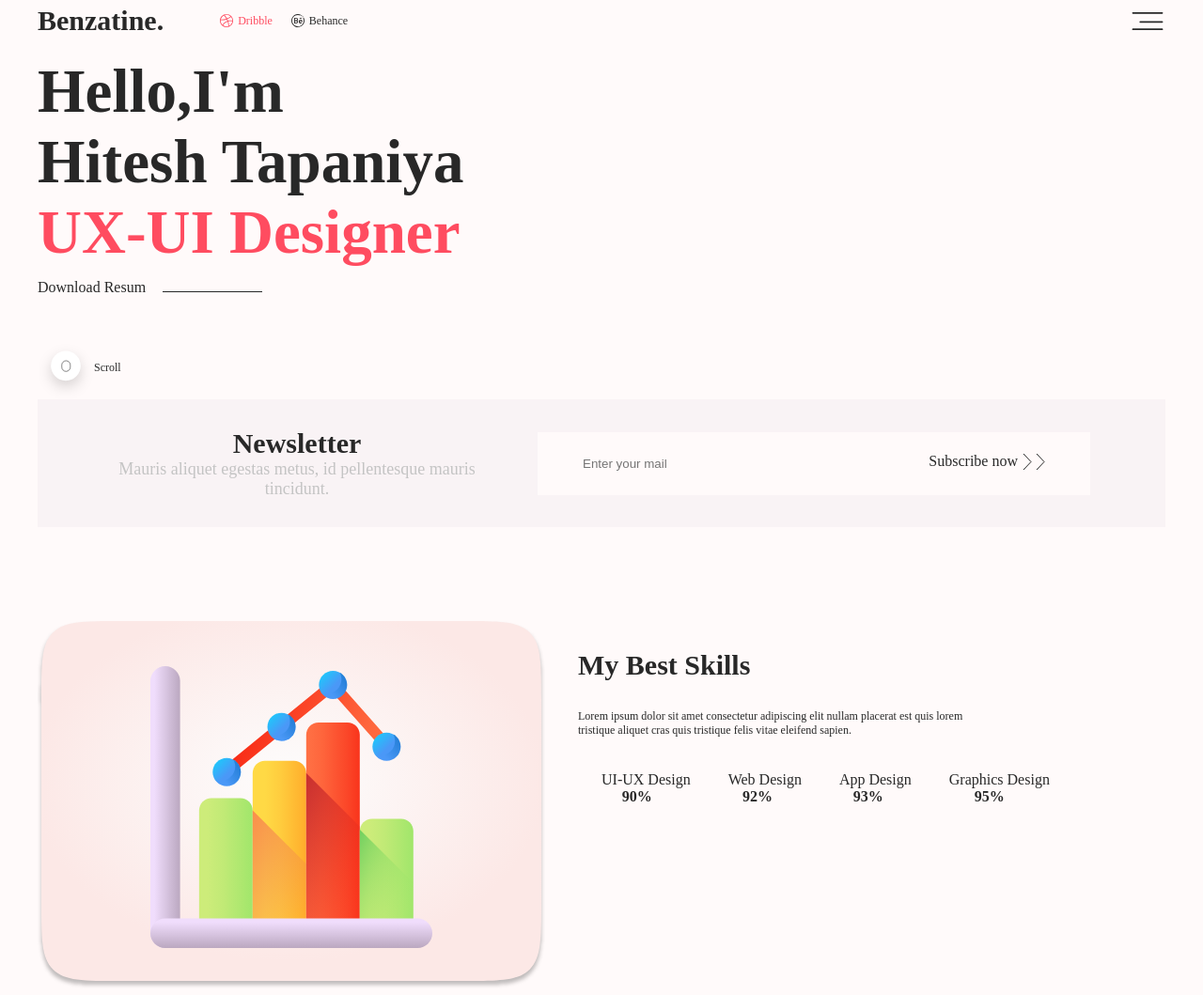
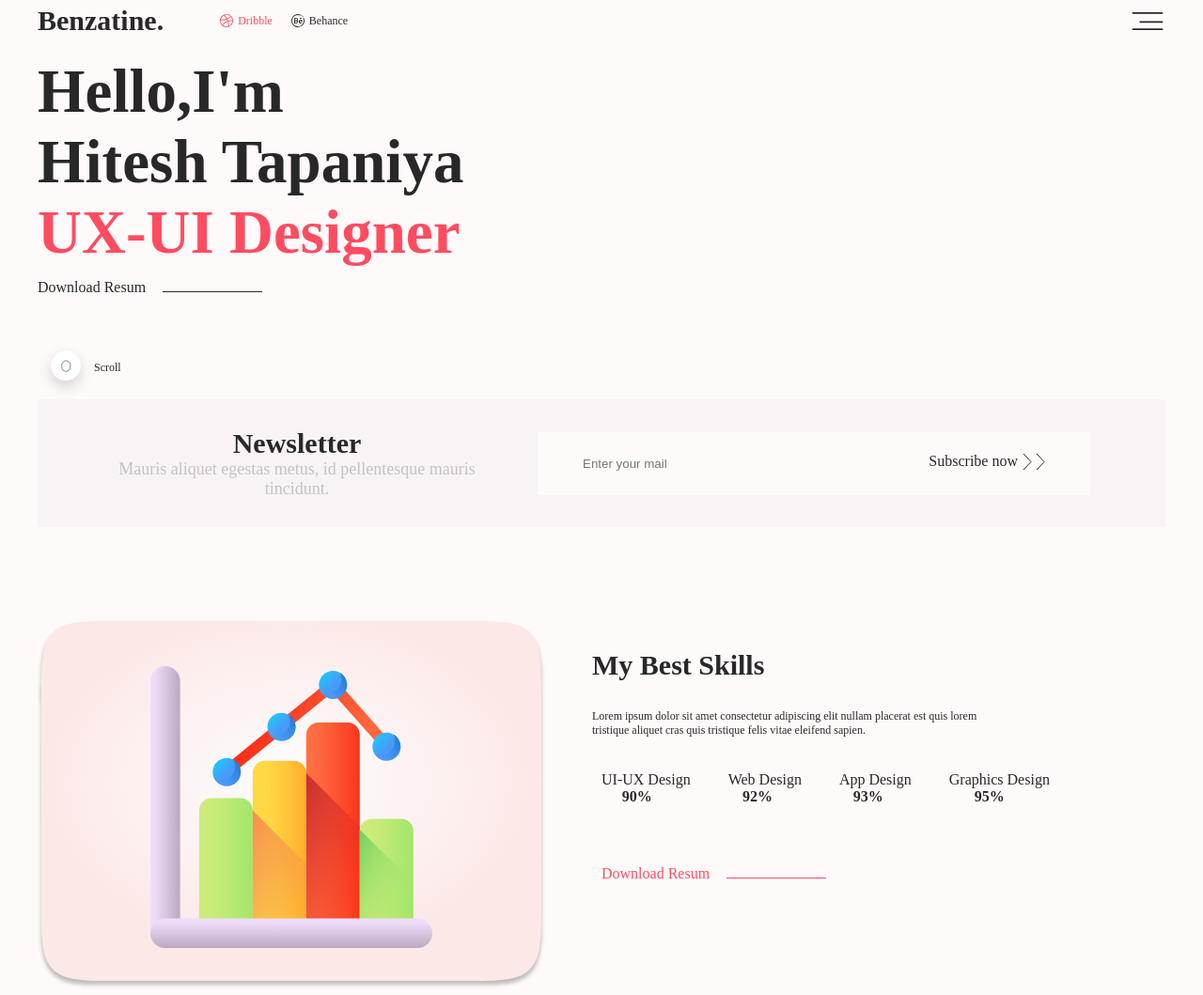
Before and after one commit to GboyeRichard1/New-Figma-Project, a plain HTML site: page index.html in a window 1280 px wide. Shown: the top 1059 px of the page at 94% size. Drawn offline with Linux system fonts and the light colour scheme.

Commit message:
4th section completed

```diff
--- a/index.html
+++ b/index.html
@@ -91,6 +91,9 @@
                         <h4>Graphics Design</h4>
                         <p>95%</p>
                     </div>
+                    <div class="downloadbtn2">Download Resum
+                        <img src="/images/Line 105.png" alt="" class="dash2">
+                    </div>
                 </div>
         </div>
         <div class="newsletter2">
--- a/style.css
+++ b/style.css
@@ -171,7 +171,7 @@ width: 60%;
 
 .skills-content{
     width:45%;
-    margin-left: 35px;
+    margin-left: 50px;
 }
 
 h3{
@@ -272,3 +272,21 @@ p{
             background-color: #FFFAFA;
             padding: 22px 48px;
         }
+
+        .downloadbtn2{
+            font-size: 16px;
+            margin-top: 0;
+            padding-top: 100px;
+            position: absolute;
+            left:0;
+            color: #FF4C60;
+            font-family: Poppins;
+            font-style: normal;
+            font-weight: 400;
+            line-height: normal;
+        }
+        .dash2{
+            margin-left: 14px;
+            color: #FF4C60;
+            background: #FF4C60;
+        }
```
Also changed, not shown: images/Line 105.png (added).
